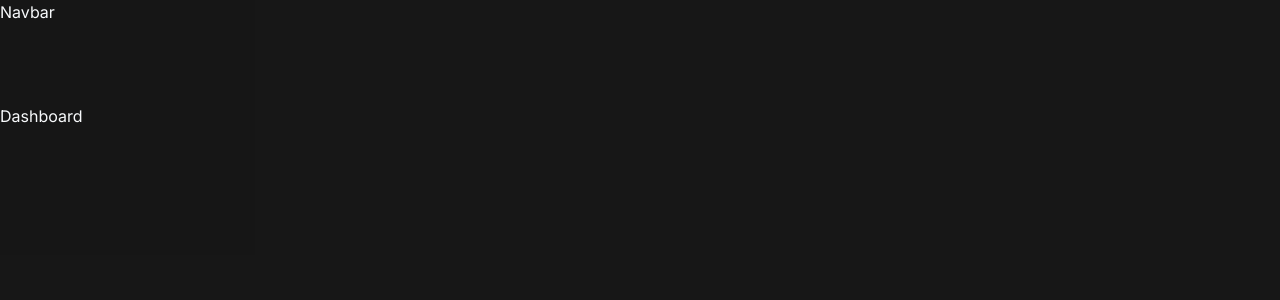
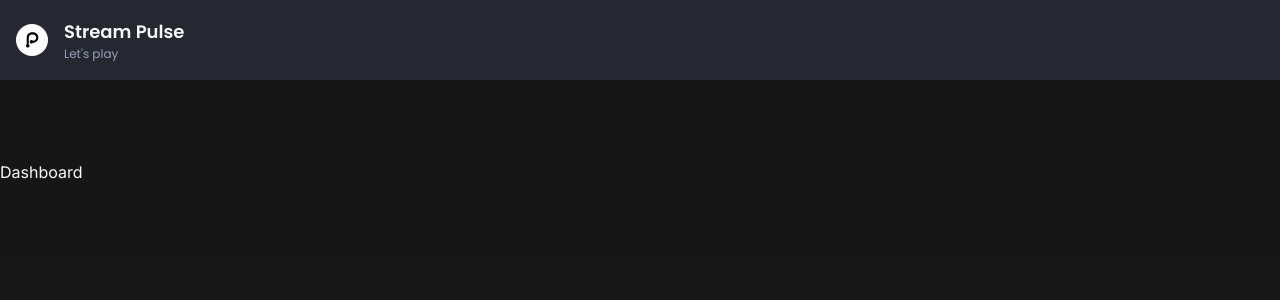
Before and after one commit to brandalx/StreamPulse, a Next.js app: page / in a window 1280 px wide. Shown: the top 300 px of the page. Built offline with nearby package versions, Linux system fonts and the light colour scheme.

Commit message:
feat: logo comp for navbar init

```diff
--- a/app/(browse)/_components/navbar/index.tsx
+++ b/app/(browse)/_components/navbar/index.tsx
@@ -1,7 +1,12 @@
 import React from "react";
+import { Logo } from "./logo";
 
 const Navbar = () => {
-  return <div>Navbar</div>;
+  return (
+    <nav className="flex top-0 w-full h-20 z-[49] bg-[#252731] px-2 lg:px-4 justify-between items-center shadow-sm">
+      <Logo />
+    </nav>
+  );
 };
 
 export default Navbar;
--- /dev/null
+++ b/app/(browse)/_components/navbar/logo.tsx
@@ -0,0 +1,29 @@
+import Link from "next/link";
+import Image from "next/image";
+import { Poppins } from "next/font/google";
+import { cn } from "@/lib/utils";
+const font = Poppins({
+  subsets: ["latin"],
+  weight: ["200", "300", "400", "500", "600", "700", "800"],
+});
+
+export const Logo = () => {
+  return (
+    <Link href="/">
+      <div className="hidden lg:flex items-center gap-x-4 hover:opacity-75 transition">
+        <div className="bg-white rounded-full">
+          <Image
+            src="/spooky.svg"
+            height="32"
+            alt="Stream Pulse logo"
+            width="32"
+          />
+        </div>
+        <div className={cn(font.className)}>
+          <p className="text-lg font-semibold">Stream Pulse</p>
+          <p className="text-xs text-muted-foreground">Let&apos;s play</p>
+        </div>
+      </div>
+    </Link>
+  );
+};
```
